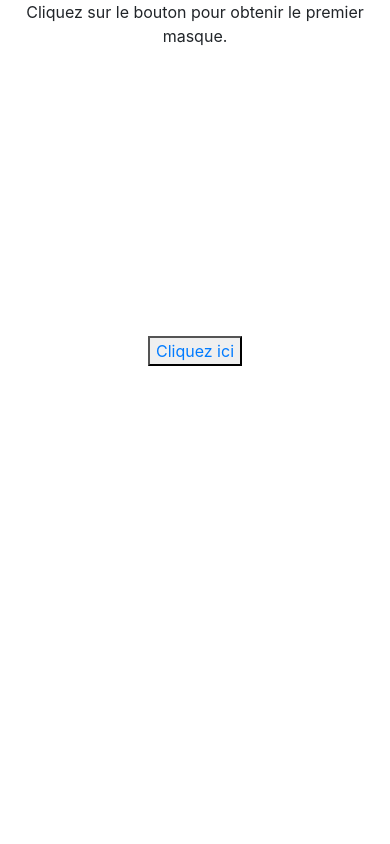
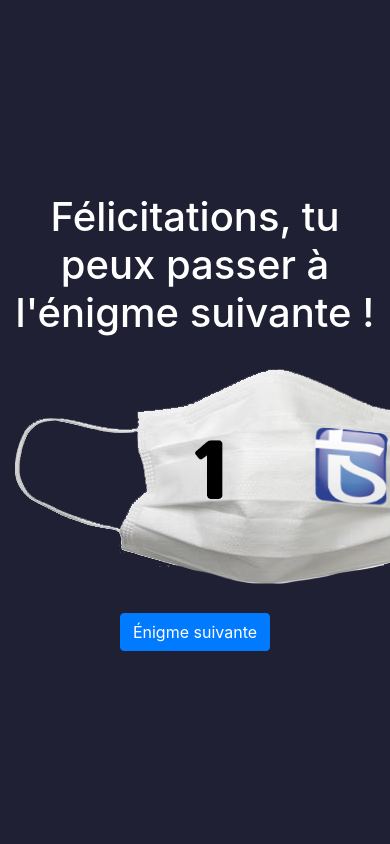
Before and after one commit to BocquillonLouis/CalendrierDeL_Avent, a PHP site: page /index.php?masqueTrouve=true in a window 390 px wide; the page is wider, and only the part inside the window is pictured. Run offline with PHP 8.4, Linux system fonts and the light colour scheme.

Commit message:
Corrections énigme 1

```diff
--- a/index.php
+++ b/index.php
@@ -1,5 +1,7 @@
 <?php
     require "src/html/gestionSession.php";
+
+    $_SESSION['masque'] = 0;
 
     if (!isset($_SESSION['masque']) || isset($_SESSION['masque']) && $_SESSION['masque'] == 0) {
         // Rien car on est déjà sur l'index
@@ -21,18 +23,29 @@
         <link href="src/bootstrap/bootstrap.css" rel="stylesheet">
 
         <!-- CSS -->
-        <link href="src/css/index.css" rel="stylesheet">
+        <link href="src/css/4.css" rel="stylesheet">
     </head>
 
     <body>
-        <?php
-            $_SESSION['masque'] = 1;
-        ?>
-        <center>
-            Cliquez sur le bouton pour obtenir le premier masque.<br><br><br><br><br><br><br><br><br><br><br><br><br>
+        <div class="container d-flex h-100 flex-column">
 
-            <button><a href="src/html/2.php">Cliquez ici</a></button>
-        </center>
+            <div class="row my-auto text-center" id="part1">
+                <div class="col-md-12">
 
+                    <?php if (isset($_GET['masqueTrouve']) && $_GET['masqueTrouve'] == "true") {
+                        $_SESSION['masque'] = 1;
+                    ?>
+                        <h1 class="trouve">Félicitations, tu peux passer à l'énigme suivante !</h1>
+                        <br /><img src="src/img/1.png"><br /><br />
+                        <a href="src/html/2.php" class="btn btn-primary trouve">Énigme suivante</a>
+                    <?php } else { ?>
+                        <p>Cliquez sur ce bouton pour obtenir le premier masque.</p>
+                        <a class="btn btn-primary" href="index.php?masqueTrouve=true">Clique !</a>
+                    <?php } ?>
+
+                </div>
+            </div>
+        </div>
     </body>
+
 </html>
```
Also changed, not shown: index.html (deleted, +0 -22 lines).
